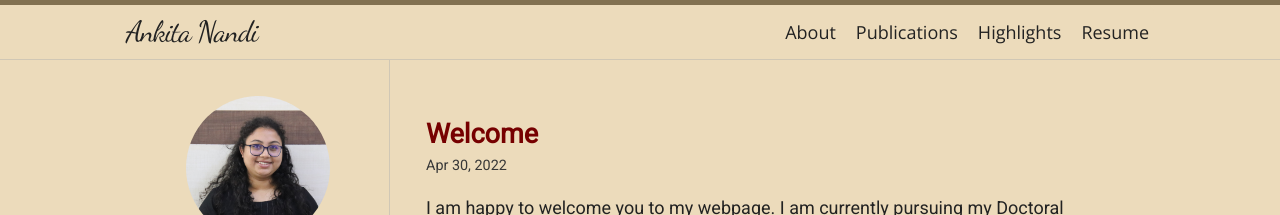
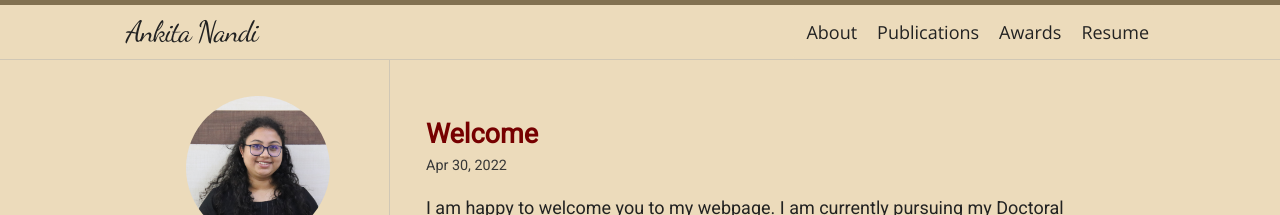
Before and after one commit to nandiankita/nandiankita.github.io, a Jekyll site: the page built from index.html, in a window 1280 px wide. Shown: the top 215 px of the page. Built offline with Jekyll 4.4.1, drawn with Linux system fonts in a browser that asks for light colours; nearby versions of some CDN libraries; some web fonts are replaced; the list of posts is cut into pages by our own code.

Commit message:
nativation

```diff
--- a/_data/navigation.yml
+++ b/_data/navigation.yml
@@ -2,7 +2,7 @@
   url: /about/
 - title: Publications
   url: /years/
-- title: Highlights
+- title: Awards
   url: /categories/
 - title: Resume
   url: /tags/
```
